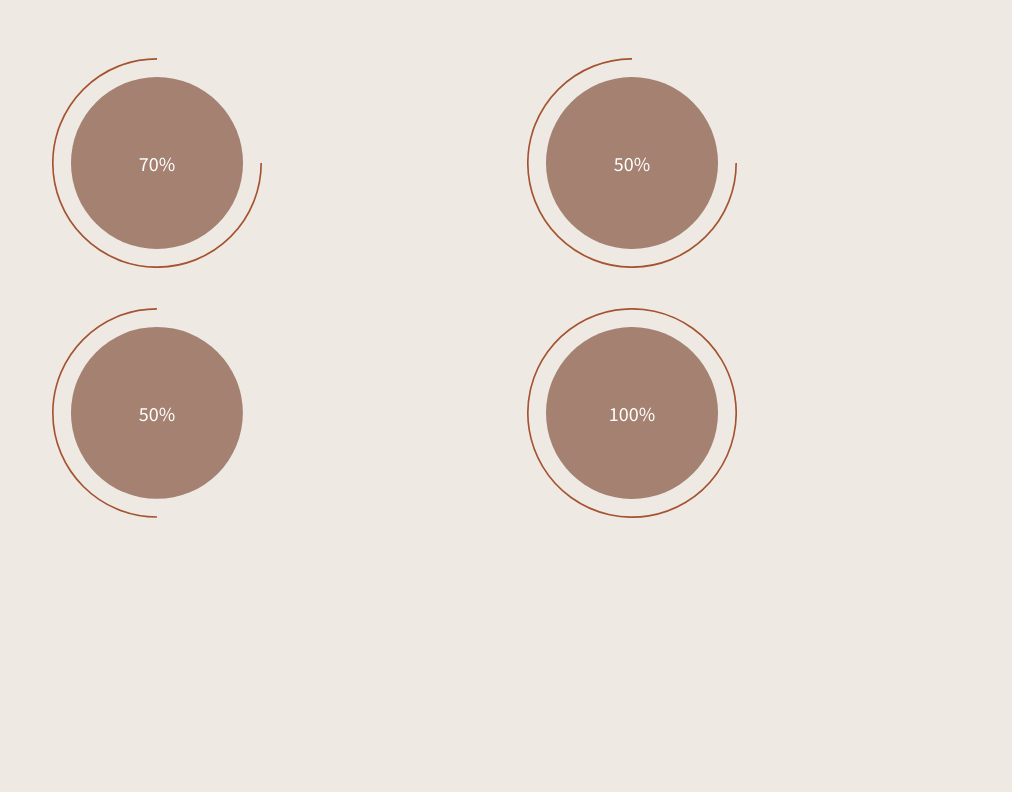
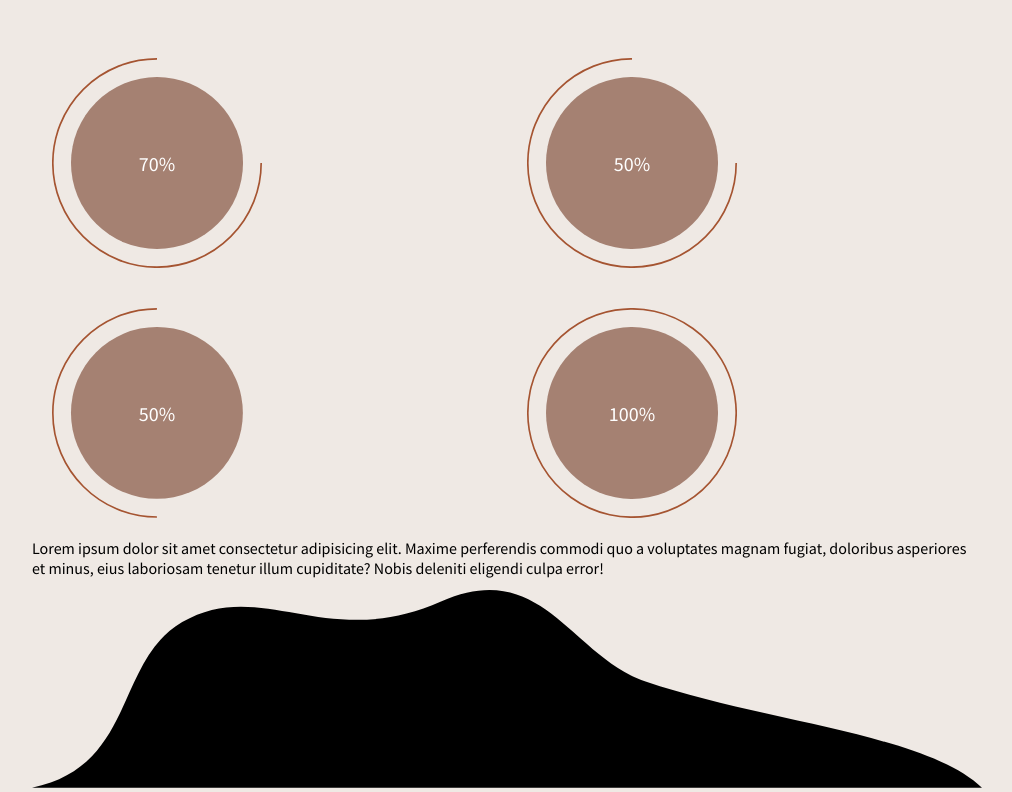
Before and after one commit to IreneLopez2019/finalProjectCoder, a plain HTML site: page skills.html in a window 1280 px wide. Shown: the part 123-915 px from the top of the page, without its empty margins (133-1145 px from the left). Before the commit the page ends 800 px from the top, so only its background shows below. Drawn offline with Linux system fonts and the light colour scheme.

Commit message:
added footer

```diff
--- a/skills.html
+++ b/skills.html
@@ -95,4 +95,10 @@
                 </div>
             </div>
         </section>
+        <footer>
+            <p>Lorem ipsum dolor sit amet consectetur adipisicing elit. Maxime perferendis commodi quo a voluptates magnam fugiat, doloribus asperiores et minus, eius laboriosam tenetur illum cupiditate? Nobis deleniti eligendi culpa error!</p>
+            <svg xmlns="http://www.w3.org/2000/svg" viewBox="0 0 818.15 170.27">
+                <path class="cls-1" d="M818.15,170.27c-49-46.56-187.27-56.55-289.74-91.39C464,57,439.43-28.88,352.24,10c-98,43.66-154.71-21.86-222.89,17.61C71.23,61.21,89.44,152.11,0,170.27Z"/>
+            </svg>
+        </footer>
 </body>
```
Also changed, not shown: contact.html (+7 -3 lines), index.html (+7 -5 lines), projects.html (+6 -0 lines).
